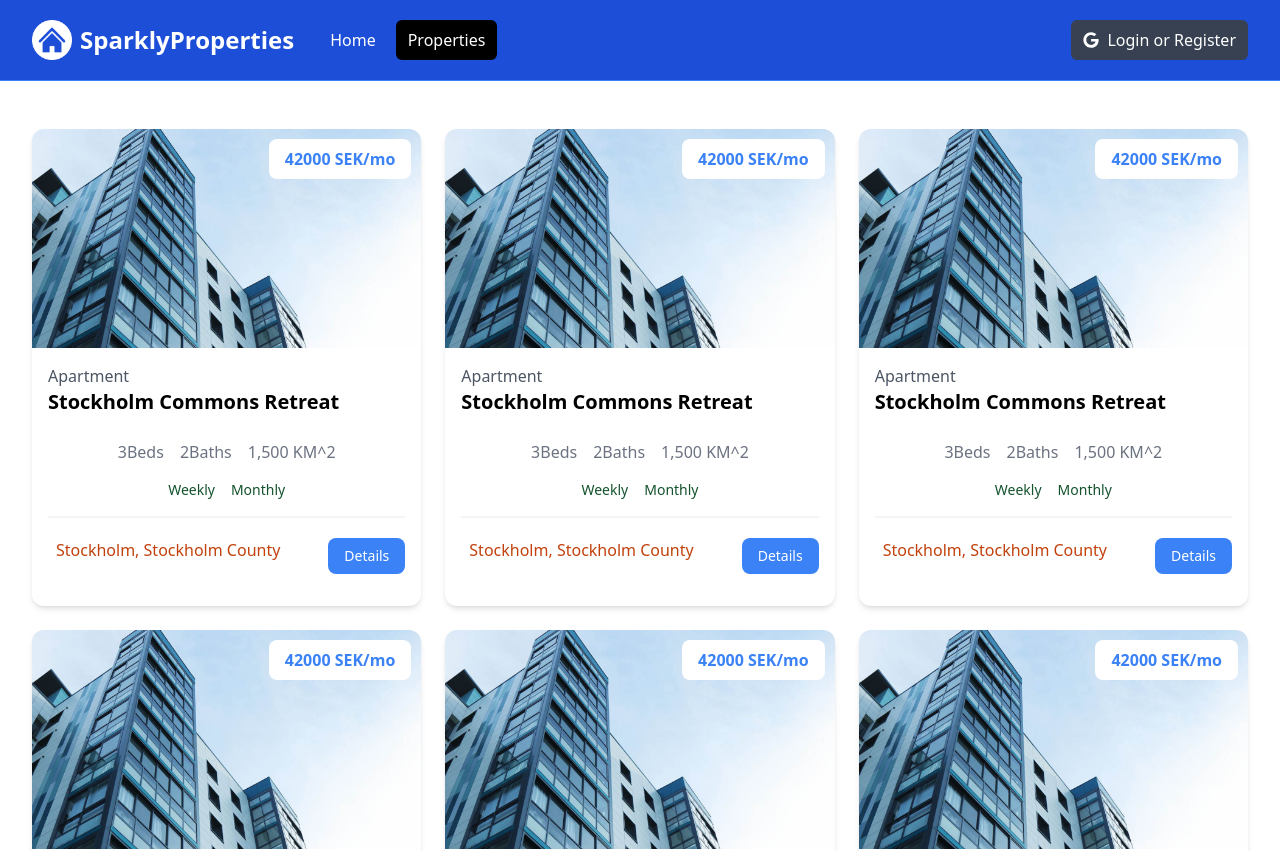
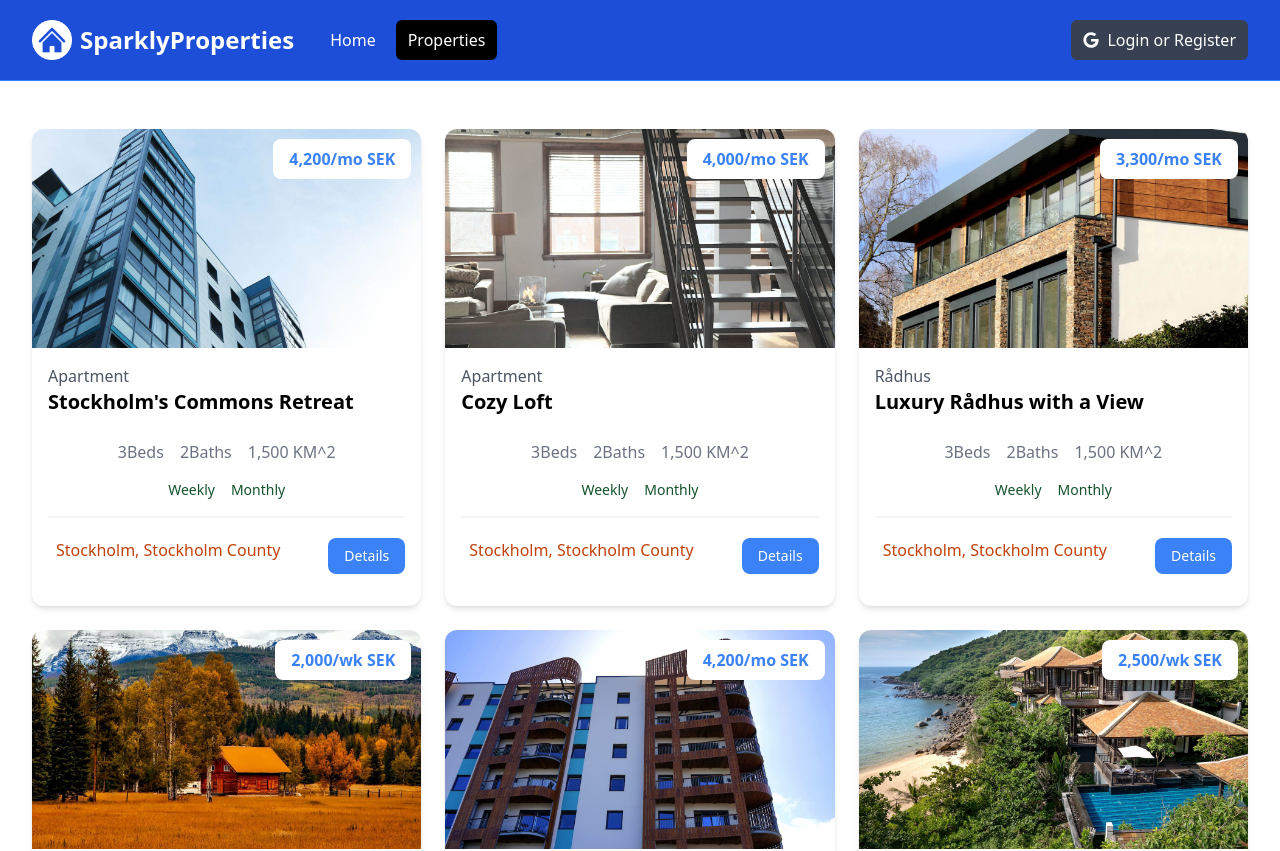
Before and after one commit to BeckiWordsworth/sparkly-property-website, a Next.js app: page /properties in a window 1280 px wide. Shown: the top 851 px of the page. Built offline with nearby package versions, Linux system fonts and the light colour scheme.

Commit message:
Making property card a bit more dynamic

```diff
--- a/components/PropertyCard.jsx
+++ b/components/PropertyCard.jsx
@@ -1,16 +1,37 @@
 import React from "react";
+import Image from "next/image";
+import Link from "next/link";
 
-const PropertyCard = () => {
+const PropertyCard = ({ property }) => {
+  const getRateDisplay = () => {
+    const { rates } = property;
+
+    if (rates.monthly) {
+      return `${rates.monthly.toLocaleString()}/mo`;
+    } else if (rates.weekly) {
+      return `${rates.weekly.toLocaleString()}/wk`;
+    } else if (rates.nightly) {
+      return `${rates.nightly.toLocaleString()}/night`;
+    }
+  };
+
   return (
     <div className="rounded-xl shadow-md relative">
-      <img src="images/properties/a1.jpg" alt="" className="w-full h-auto rounded-t-xl" />
+      <Image
+        src={`/images/properties/${property.images[0]}`}
+        alt=""
+        sizes="100vw"
+        height={0}
+        width={0}
+        className="w-full h-auto rounded-t-xl"
+      />
       <div className="p-4">
         <div className="text-left md:text-center lg:text-left mb-6">
-          <div className="text-gray-600">Apartment</div>
-          <h3 className="text-xl font-bold">Stockholm Commons Retreat</h3>
+          <div className="text-gray-600">{property.type}</div>
+          <h3 className="text-xl font-bold">{property.name}</h3>
         </div>
         <h3 className="absolute top-[10px] right-[10px] bg-white px-4 py-2 rounded-lg text-blue-500 font-bold text-right md:text-center lg:text-right">
-          42000 SEK/mo
+          {getRateDisplay()} SEK
         </h3>
 
         <div className="flex justify-center gap-4 text-gray-500 mb-4">
@@ -42,12 +63,12 @@
             <i className="fa-solid fa-location-dot text-lg text-orange-700"></i>
             <span className="text-orange-700"> Stockholm, Stockholm County </span>
           </div>
-          <a
+          <Link
             href="property.html"
             className="h-[36px] bg-blue-500 hover:bg-blue-600 text-white px-4 py-2 rounded-lg text-center text-sm"
           >
             Details
-          </a>
+          </Link>
         </div>
       </div>
     </div>
```
